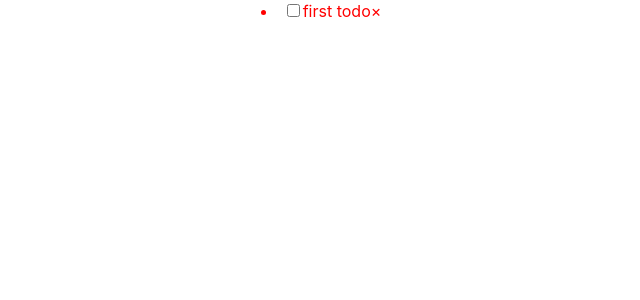
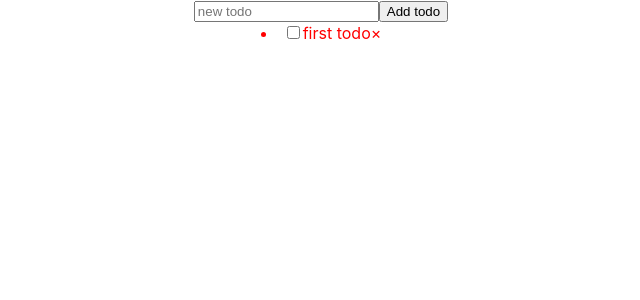
Before and after one commit to Nikolskii/TS-course, a React (Create React App) app in the folder src/08-react/: page / in a window 1280 px wide. Shown: the top 300 px of the page, without its empty margins (319-959 px from the left). Built offline with nearby package versions, Linux system fonts and the light colour scheme.

Commit message:
Хэндлеры

```diff
--- a/src/08-react/src/App.tsx
+++ b/src/08-react/src/App.tsx
@@ -1,5 +1,6 @@
 import React, { useState } from 'react';
 import './App.css';
+import NewTodoForm from './components/NewTodoForm';
 import TodoItem from './components/TodoItem';
 
 type ITodo = {
@@ -13,8 +14,18 @@
   const [todos, setTodos] = useState<string[]>([]);
   const [] = useState<ITodo | null>(null);
 
+  const handleInput = (event: React.ChangeEvent<HTMLInputElement>) => {
+    setText(event.target.value);
+  };
+
+  const addTodo = () => {
+    setTodos([text, ...todos]);
+    setText('');
+  };
+
   return (
     <div className="App">
+      <NewTodoForm value={text} onChange={handleInput} handleClick={addTodo} />
       <TodoItem
         id="112"
         title="first todo"
--- /dev/null
+++ b/src/08-react/src/components/NewTodoForm.tsx
@@ -0,0 +1,24 @@
+import React from 'react';
+
+interface NewTodoFormProps {
+  value: string;
+  // onChange: (event: React.ChangeEvent<HTMLInputElement>) => void;
+  onChange: React.ChangeEventHandler<HTMLInputElement>;
+  handleClick: () => void;
+}
+
+const NewTodoForm = ({ value, onChange, handleClick }: NewTodoFormProps) => {
+  return (
+    <>
+      <input
+        type="text"
+        placeholder="new todo"
+        value={value}
+        onChange={onChange}
+      />
+      <button onClick={handleClick}>Add todo</button>
+    </>
+  );
+};
+
+export default NewTodoForm;
```
Also changed, not shown: 2 other files (tests, documents, lock files or other folders).
